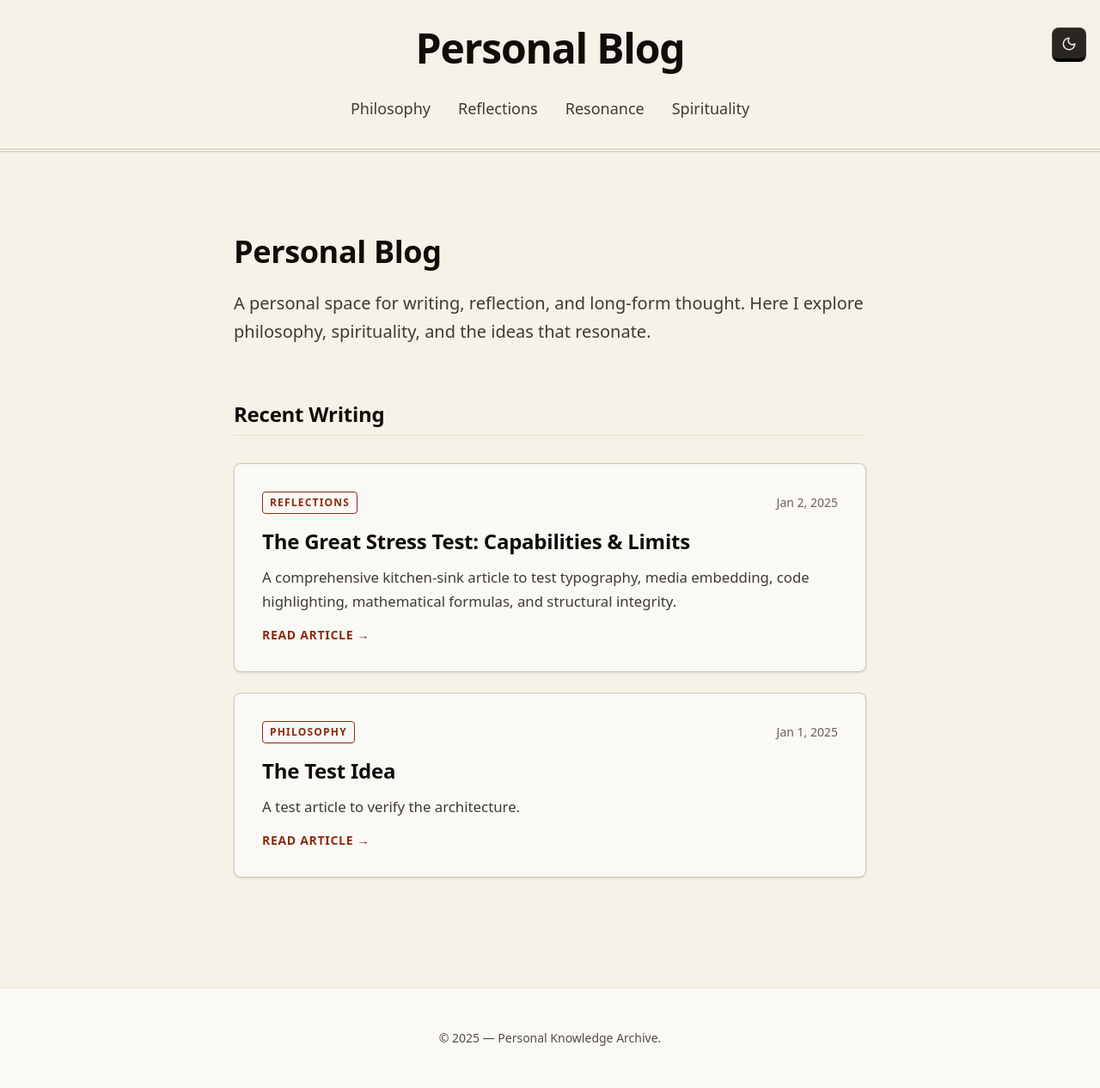
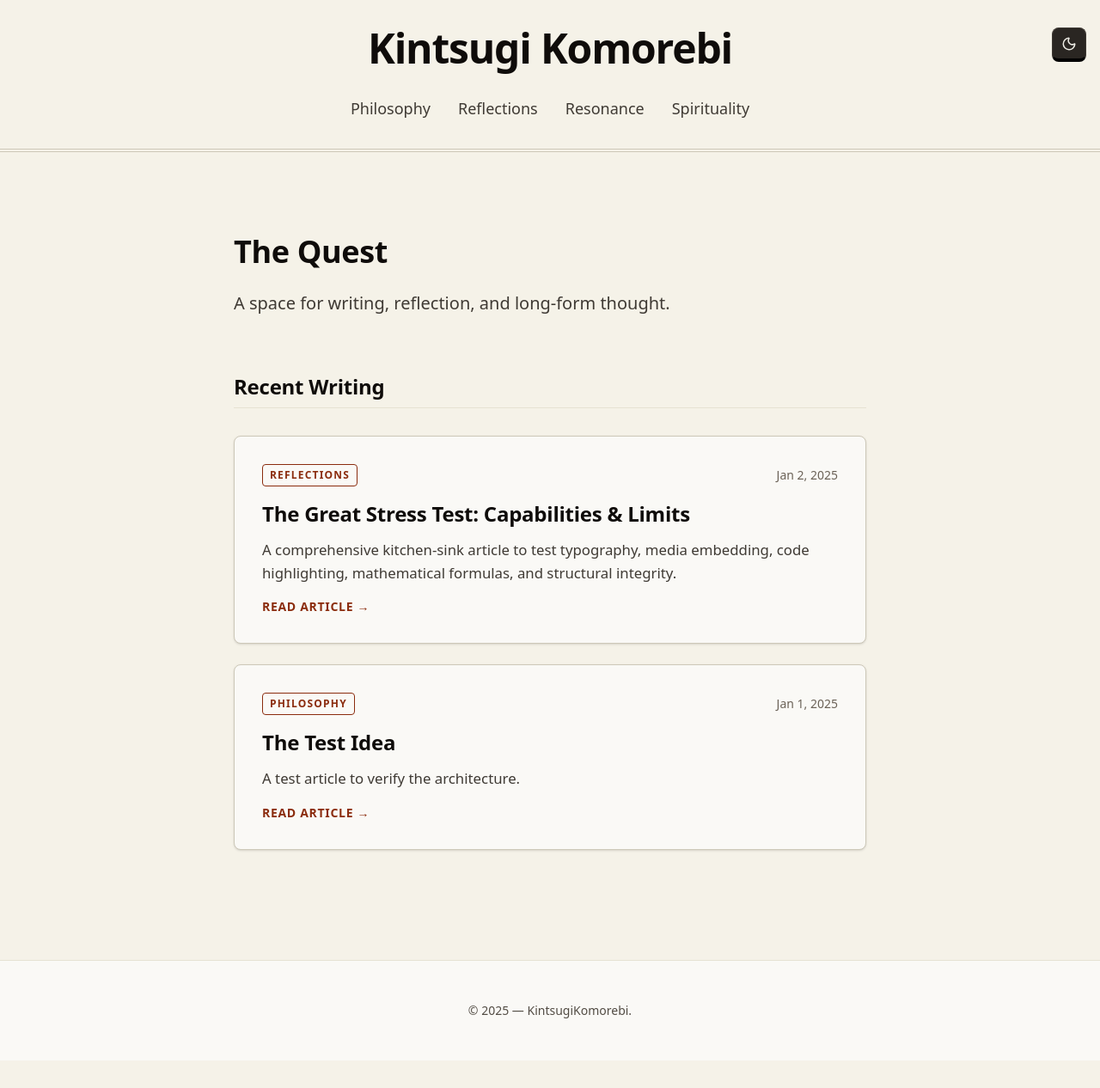
Before and after one commit to ZenAesthete/personal-blog, a Next.js app: page / in a window 1280 px wide. Shown: the whole page at 86% size. After the commit the page ends 1234 px from the top, so only its background shows below. Built offline with nearby package versions, Linux system fonts and the light colour scheme.

Commit message:
Branding Changes

```diff
--- a/app/components/Nav.tsx
+++ b/app/components/Nav.tsx
@@ -21,7 +21,7 @@ export default function Nav() {
           href="/"
           className="text-5xl font-bold font-serif tracking-tight text-gray-900 hover:text-accent transition-colors"
         >
-          Personal Blog
+          Kintsugi Komorebi
         </Link>
 
         {/* Mobile Toggle (Visible only on small screens) */}
--- a/app/layout.tsx
+++ b/app/layout.tsx
@@ -43,7 +43,7 @@ export default function RootLayout({
 
           <footer className="border-t border-gray-200 py-12 mt-20 bg-gray-50 dark:bg-gray-100 transition-colors duration-300">
             <div className="container mx-auto px-4 text-center text-sm text-gray-500 font-medium">
-              <p>© {new Date().getFullYear()} — Personal Knowledge Archive.</p>
+              <p>© {new Date().getFullYear()} — KintsugiKomorebi.</p>
             </div>
           </footer>
         </ThemeProvider>
--- a/app/page.tsx
+++ b/app/page.tsx
@@ -14,11 +14,10 @@ export default function Home() {
       <section className="mb-16">
         {/* Added 'font-serif' to match the new theme, otherwise text is same */}
         <h1 className="text-4xl font-bold font-serif tracking-tight mb-6">
-          Personal Blog
+          The Quest
         </h1>
         <p className="text-xl text-gray-600 dark:text-gray-600 leading-relaxed">
-          A personal space for writing, reflection, and long-form thought.
-          Here I explore philosophy, spirituality, and the ideas that resonate.
+          A space for writing, reflection, and long-form thought.
         </p>
       </section>
 
```
